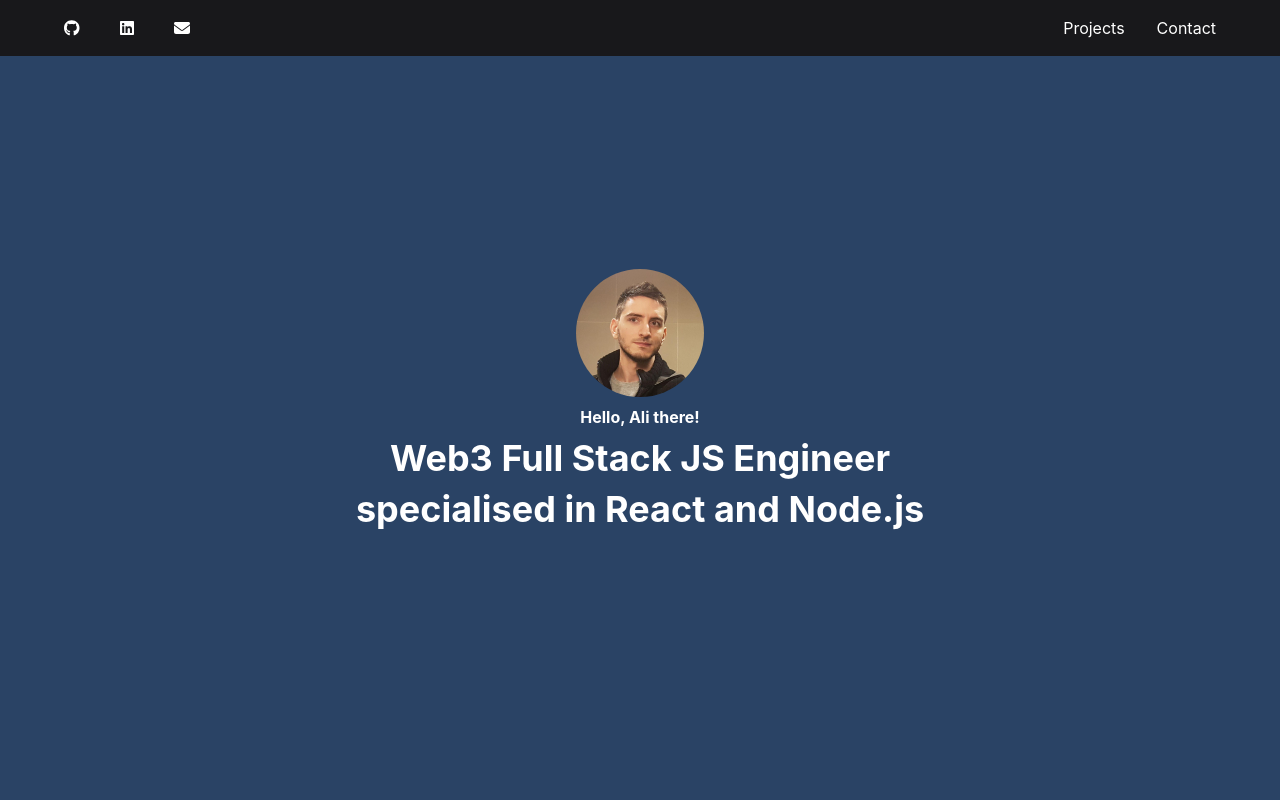
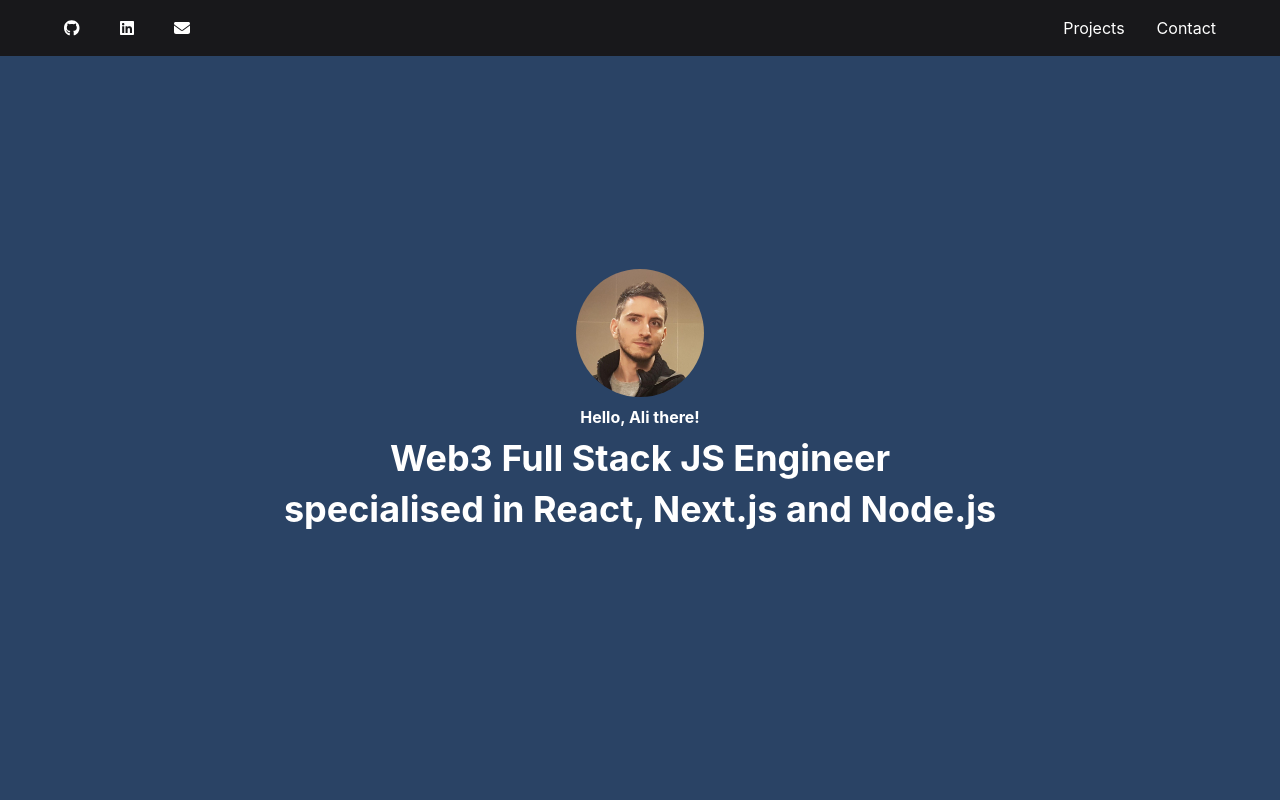
Before and after one commit to Ali-consciousroad/portfolio, a React (Create React App) app: page / in a window 1280 px wide. Shown: the top 800 px of the page. Built offline with nearby package versions, Linux system fonts and the light colour scheme.

Commit message:
Little fix + comment to make the code more readable

```diff
--- a/src/components/Footer.js
+++ b/src/components/Footer.js
@@ -14,7 +14,7 @@
           maxWidth="1024px"
           height={16}
         >
-          <p>Pete • © 2022</p>
+          <p>Powered by React © 2024</p>
         </Flex>
       </footer>
     </Box>
--- a/src/components/LandingSection.js
+++ b/src/components/LandingSection.js
@@ -20,7 +20,7 @@
     <Avatar size="2xl" name="Ali" src={profilePic} />
     <Heading as="h1" size="m" color="white" textAlign="center">Hello, Ali there!</Heading>
     <Heading as="h1" size="xl" color="white" textAlign="center">Web3 Full Stack JS Engineer</Heading>
-    <Heading as="h1" size="xl" color="white" textAlign="center">specialised in React and Node.js</Heading>
+    <Heading as="h1" size="xl" color="white" textAlign="center">specialised in React, Next.js and Node.js</Heading>
 
   </VStack>
 
--- a/src/components/ProjectsSection.js
+++ b/src/components/ProjectsSection.js
@@ -47,6 +47,7 @@
         gridTemplateColumns="repeat(2,minmax(0,1fr))"
         gridGap={8}
       >
+        {/* Map over the projects array and render a Card component for each project */}
         {projects.map((project) => (
           <Card
             key={project.title}
```
